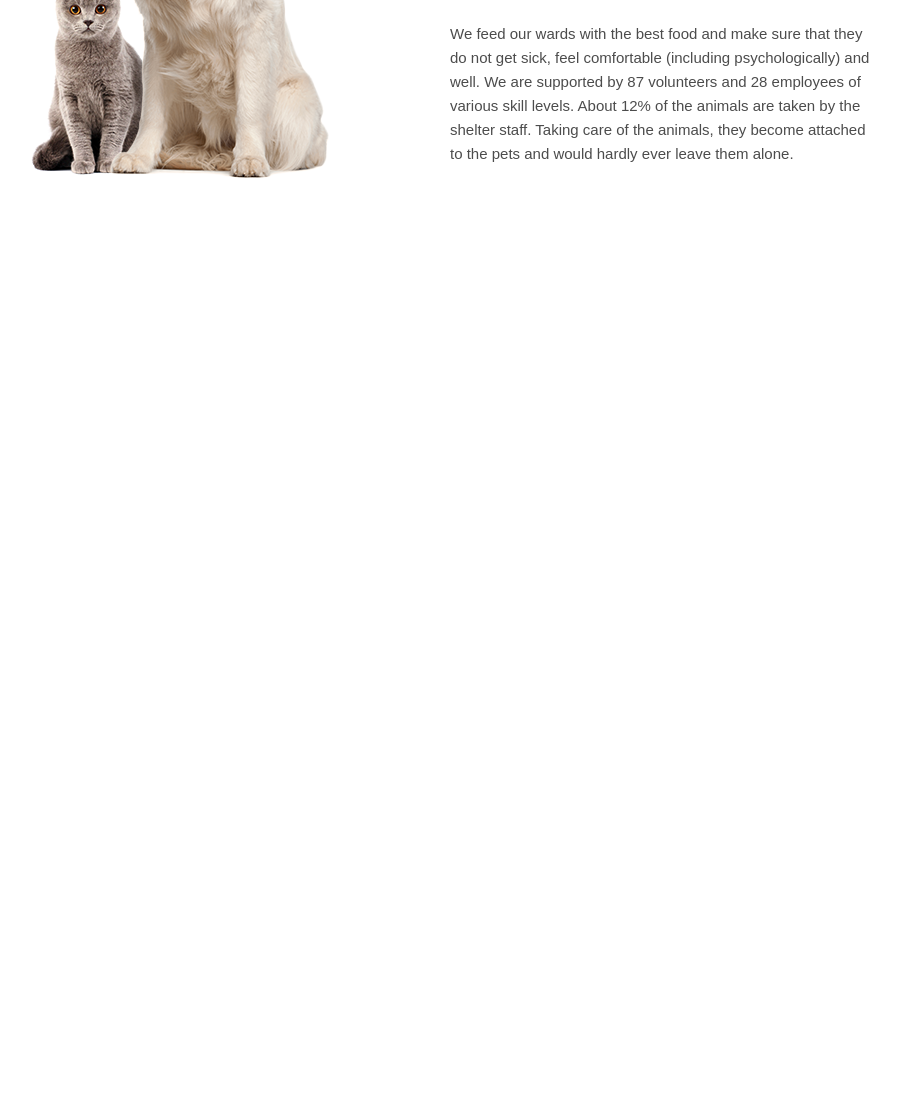
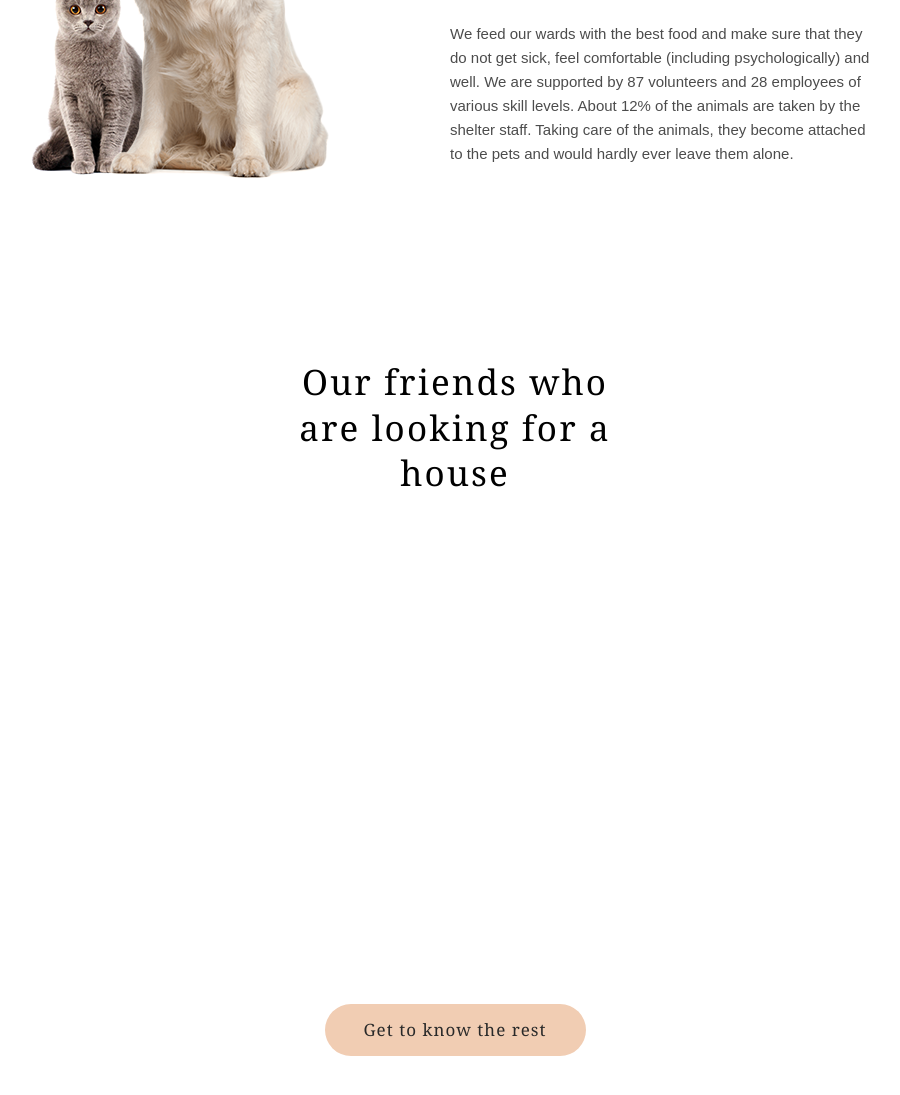
Before and after one commit to maksimizer/aksimizer-JSFE2022Q1, a plain HTML site: page shelter/pages/main/index.html in a window 1280 px wide. Shown: the part 1217-2312 px from the top of the page, without its empty margins (185-1085 px from the left). Before the commit the page ends 1496 px from the top, so only its background shows below. Drawn offline with Linux system fonts and the light colour scheme.

Commit message:
feat: add pets heading, btn and anchor link

```diff
--- a/shelter/pages/main/index.html
+++ b/shelter/pages/main/index.html
@@ -38,7 +38,7 @@
             <div class="start-screen-content">
                 <p class="start-screen-heading">Not only people need a house</p>
                 <p class="start-screen-subheading">We offer to give a chance to a little and nice puppy with an extremely wide and open heart. He or she will love you more than anybody else in the world, you will see!</p>
-                <a href="#friends" class="button-primary make-a-friend-btn">Make a friend</a>
+                <a href="#pets" class="button-primary make-a-friend-btn">Make a friend</a>
             </div>
             <div class="start-screen-img"></div>
         </div>
@@ -50,6 +50,17 @@
                 <p class="about-text">We feed our wards with the best food and make sure that they do not get sick, feel comfortable (including psychologically) and well. We are supported by 87 volunteers and 28 employees of various skill levels. About 12% of the animals are taken by the shelter staff. Taking care of the animals, they become attached to the pets and would hardly ever leave them alone.</p>
             </div>
         </div>
+        <div class="container pets-container">
+            <h2 id="pets">Our friends who<br>are looking for a house</h2>
+            <div class="slider-container">
+                <div class="left-btn"></div>
+                <div class="pet-1"></div>
+                <div class="pet-2"></div>
+                <div class="pet-3"></div>
+                <div class="right-btn"></div>
+            </div>
+            <a href="/shelter/pages/pets/imdex.html" class="button-primary get-to-know-btn">Get to know the rest</a>
+        </div>
 
     </main>
 
--- a/shelter/pages/main/style.css
+++ b/shelter/pages/main/style.css
@@ -194,3 +194,36 @@ body {
     margin: 0;
     margin-top: 25px;
 }
+
+/* poets */
+.pets-container {
+    display: flex;
+    flex-direction: column;
+    align-items: center;
+    padding-top: 80px;
+    padding-bottom: 100px;
+
+}
+#pets {
+    width: 400px;
+    height: 90px;
+    font-family: 'Georgia';
+    font-style: normal;
+    font-weight: 400;
+    font-size: 35px;
+    line-height: 130%;
+    /* or 45px */
+    letter-spacing: 0.06em;
+    margin: 0 auto;
+    text-align: center;
+}
+.get-to-know-btn {
+    width: 261px;
+    height: 52px;
+}
+.slider-container {
+    width: 100%;
+    height: 435px;
+    margin-top: 60px;
+    margin-bottom: 60px;
+}
```
